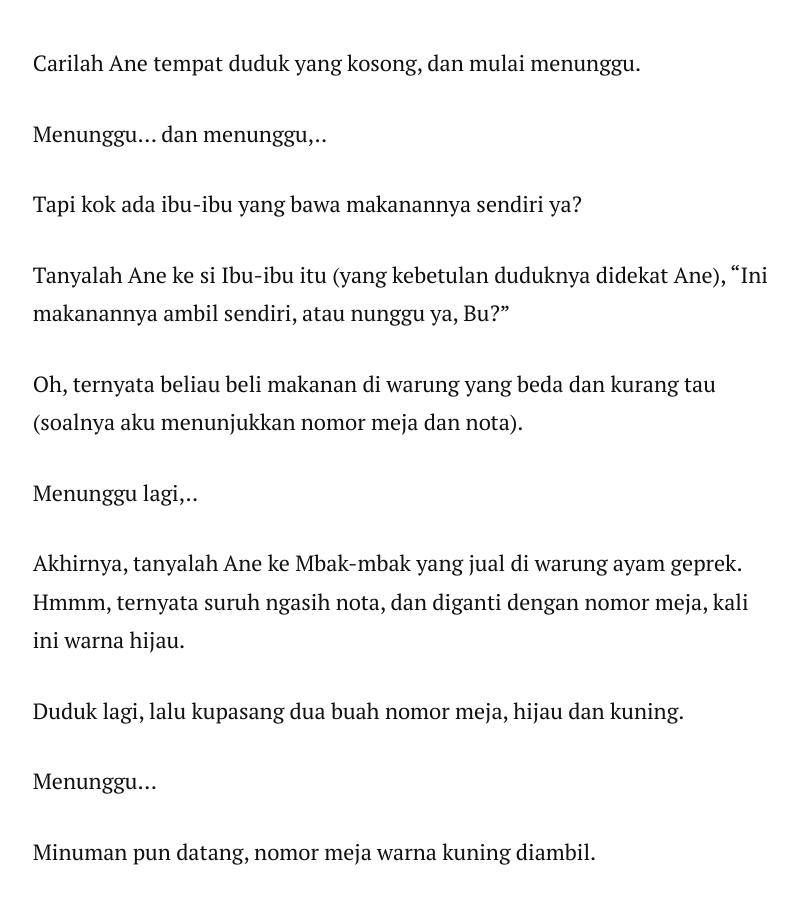
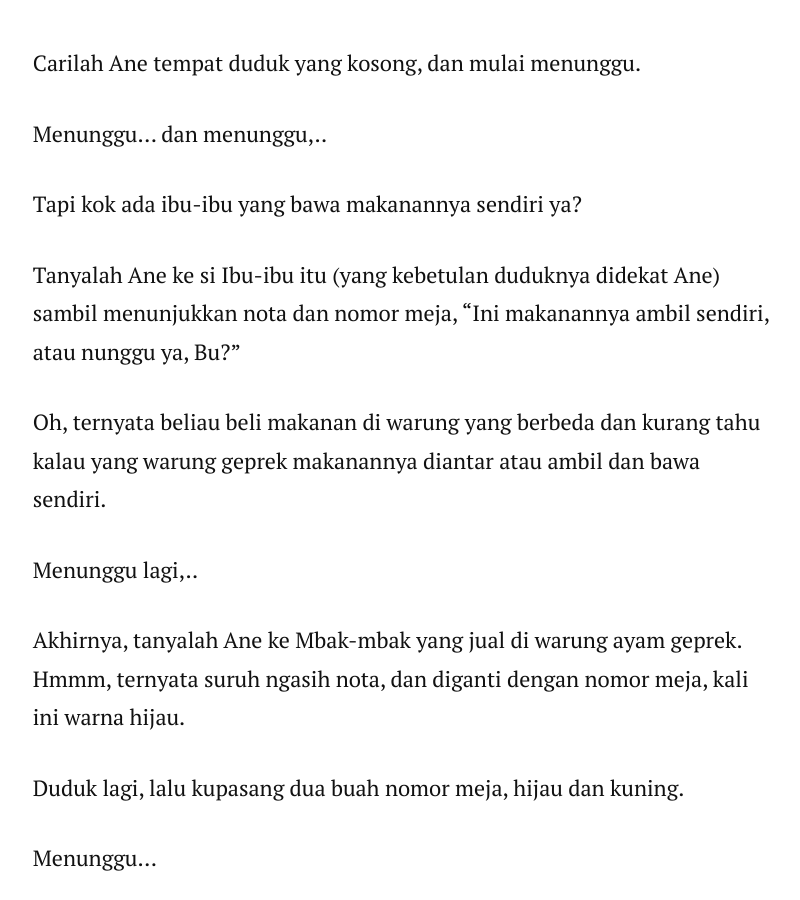
Before and after one commit to rifkifau/rifkifau.github.io, a Jekyll site: the page built from _posts/2019-02-05-kelaparan-di-perpustakaan-nasional.markdown, in a window 1280 px wide and 900 px high, scrolled down 11118 px. Shown: the whole window, without its empty margins (236-1036 px from the left). Built offline with Jekyll 4.4.1, drawn with Linux system fonts in a browser that asks for light colours; nearby versions of some CDN libraries; comment, search, counter and statistics services are not loaded.

Commit message:
Update 2019-02-05-kelaparan-di-perpustakaan-nasional.markdown

```diff
--- a/_posts/2019-02-05-kelaparan-di-perpustakaan-nasional.markdown
+++ b/_posts/2019-02-05-kelaparan-di-perpustakaan-nasional.markdown
@@ -93,10 +93,10 @@ Menunggu… dan menunggu,..
 Tapi kok ada ibu-ibu yang bawa makanannya sendiri ya?
 </p>
 <p>
-Tanyalah Ane ke si Ibu-ibu itu (yang kebetulan duduknya didekat Ane), “Ini makanannya ambil sendiri, atau nunggu ya, Bu?”
+Tanyalah Ane ke si Ibu-ibu itu (yang kebetulan duduknya didekat Ane) sambil menunjukkan nota dan nomor meja, “Ini makanannya ambil sendiri, atau nunggu ya, Bu?”
 </p>
 <p>
-Oh, ternyata beliau beli makanan di warung yang beda dan kurang tau (soalnya aku menunjukkan nomor meja dan nota).
+Oh, ternyata beliau beli makanan di warung yang berbeda dan kurang tahu kalau yang warung geprek makanannya diantar atau ambil dan bawa sendiri.
 </p>
 <p>
 Menunggu lagi,..
```
